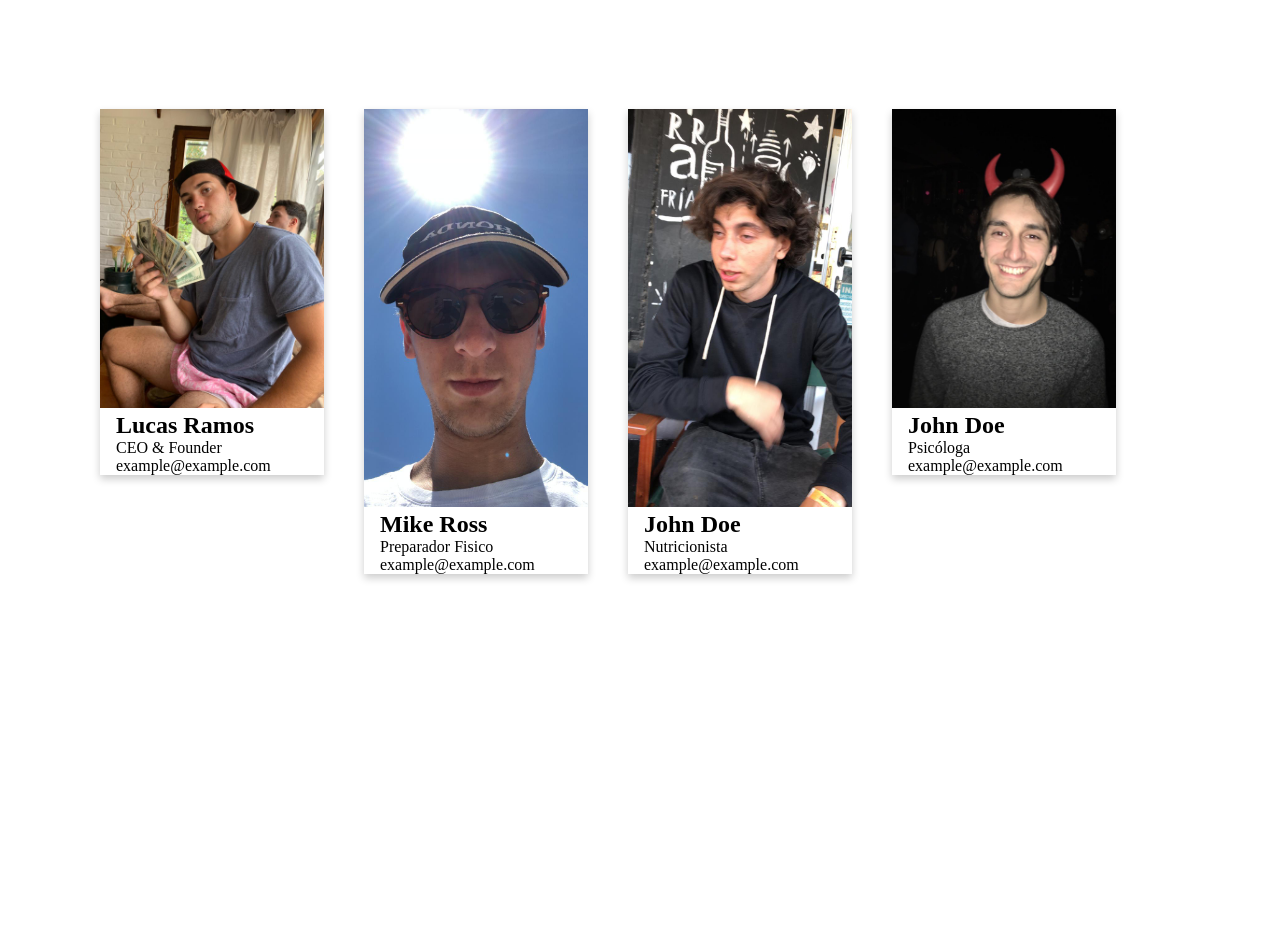
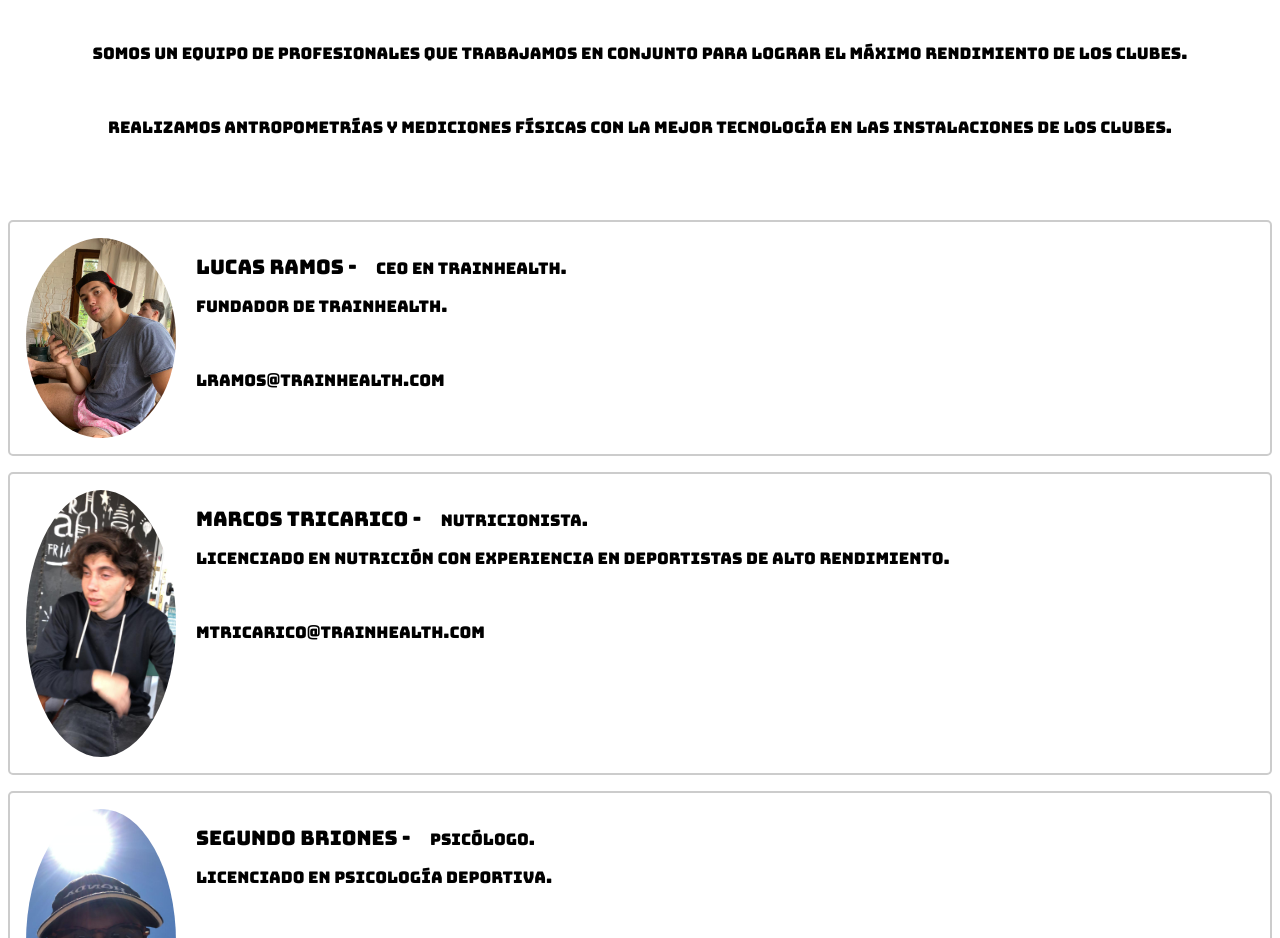
Before and after one commit to mvidi10/trainhealth, a plain HTML site: page index.html in a window 1280 px wide. Shown: the part 382-1320 px from the top of the page. Before the commit the page ends 1062 px from the top, so only its background shows below. Drawn offline with Linux system fonts and the light colour scheme.

Commit message:
nuevos cambios

```diff
--- a/home.css
+++ b/home.css
@@ -1,15 +1,17 @@
-*{
-    margin: 0;
-    padding: 0;
+
+html {
+  scroll-behavior: smooth;
 }
 
+/*body {
+  overflow: hidden; /* Hide scrollbars */
+}
 
 /*NAVBAR*/
 
 .container{
-    width: 100%;
+    width: 90%;
     margin: 0 auto;
-
 }
 .navbar{
     width: 100%;
@@ -17,12 +19,13 @@
     height: 70px;
     line-height: 70px;
     background: #ffffff;
-    border-bottom: 2px solid red;
+    /*border-bottom: 2px solid red;*/
     position: fixed;
 }
 .logo{
     width: 200px;
     float: left;
+    margin-bottom: 30px;
 }
 .menu{
     display: flex;
@@ -41,7 +44,7 @@
     color: #000000;
     text-decoration: none;
     font-family: 'Bungee', cursive;
-    text-transform: uppercase;
+
 }
 
 
@@ -70,6 +73,7 @@
       width: 100%;
       height: 100px;
       padding: 10px;
+      margin-top: 70px;
   }
   @media (min-aspect-ratio: 16/9){
       #videoTrain {
@@ -90,44 +94,63 @@
     text-align: center;
     background-color: #ffffff;
     color: #000000;
+    font-family: 'Bungee', cursive;
   }
 
 
 
   /*EQUIPO*/
-.equipo{
-    margin: 10vh 10vh 10vh 10vh;
+/* Style the container with a rounded border, grey background and some padding and margin */
+.containers {
+  border: 2px solid #ccc;
+  background-color: #ffffff;
+  border-radius: 5px;
+  padding: 16px;
+  margin: 16px 0;
+  font-family: 'Bungee', cursive;
 }
 
-  /* Four columns side by side */
-.column {
-    float: left;
-    padding: 10px 20px 10px 20px;
-    width: 20%;
-    margin-bottom: 16px;
+/* Clear floats after containers */
+.containers::after {
+  content: "";
+  clear: both;
+  display: table;
 }
 
-/* Display the columns below each other instead of side by side on small screens */
-@media screen and (max-width: 650px) {
-  .column {
-    width: 100%;
+/* Float images inside the container to the left. Add a right margin, and style the image as a circle */
+.containers img {
+  float: left;
+  margin-right: 20px;
+  border-radius: 50%;
+}
+
+/* Increase the font-size of a span element */
+.containers span {
+  font-size: 20px;
+  margin-right: 15px;
+}
+
+/* Add media queries for responsiveness. This will center both the text and the image inside the container */
+@media (max-width: 500px) {
+  .containers {
+    text-align: center;
+  }
+
+  .containers img {
+    margin: auto;
+    float: none;
     display: block;
   }
 }
 
-/* Add some shadows to create a card effect */
-.card {
-  box-shadow: 0 4px 8px 0 rgba(0, 0, 0, 0.2);
-}
 
-/* Some left and right padding inside the container */
-.container2 {
-  padding: 0 16px;
-}
+ /*FOOTER*/
 
-/* Clear floats */
-.container2::after, .row::after {
-  content: "";
-  clear: both;
-  display: table;
-}
+ .contacto{
+  padding: 50px;
+  text-align: center;
+  background-color: #ffffff;
+  color: #000000;
+  font-family: 'Bungee', cursive;
+  text-decoration: green;
+ }
--- a/index.html
+++ b/index.html
@@ -4,6 +4,7 @@
     <meta charset="UTF-8">
     <meta name="viewport" content="width=device-width, initial-scale=1.0">
     <link rel="stylesheet" href="https://cdnjs.cloudflare.com/ajax/libs/font-awesome/4.7.0/css/font-awesome.min.css">
+
     <link href="https://fonts.googleapis.com/css2?family=Bungee&display=swap" rel="stylesheet">
     <link rel="stylesheet" href="home.css">
     <title>Trainhealth</title>
@@ -12,13 +13,13 @@
     <div class="navbar">
         <div class="container">
             <div class="logo_div">
-               <a href="index.html"> <img src="./media/logo.jpeg" alt="" class="logo"></a>
+               <a href="#"> <img src="./media/logo.jpeg" alt="" class="logo"></a>
             </div>
             <div class="navbar_links">
                 <ul class="menu" id="myTopnav">
                     <li><a href="#que"> ¿Qué hacemos? </a></li>
                     <li><a href="#quienes"> ¿Quiénes somos? </a></li>
-                    <li><a href="#"> Contacto </a></li>
+                    <li><a href="#contacto"> Contacto </a></li>
                 </ul>
             </div>
         </div>
@@ -29,61 +30,52 @@
     <div id="que" class="about-section">
         <h1>Acerca de Trainhealth</h1>
         <br>
-        <p>Somos un equipo de profesionales que trabajamos en conjunto para lograr el maximo rendimiento de los clubes. </p>
-        <br>
+        <p>Somos un equipo de profesionales que trabajamos en conjunto para lograr el máximo rendimiento de los clubes. </p>
         <br>
 
-        <p>Realizamos antropometrías y mediciones fisicas con la mejor tecnología en las instalaciones de los clubes.</p>
+
+        <p>Realizamos antropometrías y mediciones físicas con la mejor tecnología en las instalaciones de los clubes.</p>
 
       </div>
-<div id="#quienes" class="equipo">
-    <div class="row">
-        <div class="column">
-          <div class="card">
-            <img src="./media/lucas.jpeg" alt="Jane" style="width:100%">
-            <div class="container2">
-              <h2>Lucas Ramos</h2>
-              <p class="title">CEO &amp; Founder</p>
-              <p>example@example.com</p>
+<div id="quienes" class="equipo">
+  <div class="containers">
+    <img src="./media/lucas.jpeg" alt="Avatar" style="width:150px">
+    <p><span>Lucas Ramos - </span> CEO en Trainhealth.</p>
+    <p>Fundador de Trainhealth.</p>
+    <br>
+    <p>lramos@trainhealth.com</p>
+  </div>
 
-            </div>
-          </div>
-        </div>
+  <div class="containers">
+    <img src="./media/trica.jpeg" alt="Avatar" style="width:150px">
+    <p><span >Marcos Tricarico - </span>Nutricionista.</p>
+    <p>Licenciado en Nutrición con experiencia en deportistas de alto rendimiento.</p>
+    <br>
+    <p>mtricarico@trainhealth.com</p>
+  </div>
 
-        <div class="column">
-          <div class="card">
-            <img src="./media/briones.jpeg" alt="Mike" style="width:100%">
-            <div class="container2">
-              <h2>Mike Ross</h2>
-              <p class="title">Preparador Fisico</p>
-              <p>example@example.com</p>
-            </div>
-          </div>
-        </div>
+  <div class="containers">
+    <img src="./media/briones.jpeg" alt="Avatar" style="width:150px">
+    <p><span >Segundo Briones - </span> Psicólogo.</p>
+    <p>Licenciado en psicología Deportiva.</p>
+    <br>
+    <p>sbriones@trainhealth.com</p>
+  </div>
 
-        <div class="column">
-          <div class="card">
-            <img src="./media/trica.jpeg" alt="John" style="width:100%">
-            <div class="container2">
-              <h2>John Doe</h2>
-              <p class="title">Nutricionista</p>
-              <p>example@example.com</p>
-            </div>
-          </div>
-        </div>
-        <div class="column">
-            <div class="card">
-              <img src="./media/ortiPerfil.jpeg" alt="John" style="width:100%">
-              <div class="container2">
-                <h2>John Doe</h2>
-                <p class="title">Psicóloga</p>
-                <p>example@example.com</p>
-              </div>
-            </div>
-          </div>
-      </div>
+  <div class="containers">
+    <img src="./media/ortiPerfil.jpeg" alt="Avatar" style="width:150px">
+    <p><span >Guido Ortiz - </span> Preparador Físico.</p>
+    <p>Preparador Físico especialista en fútbol, hockey y rugby.</p>
+    <br>
+    <p>gortiz@trainhealth.com</p>
+  </div>
 </div>
-
+<footer>
+  <div id="contacto" class="contacto">
+    <h2>Dejanos tu consulta en info@trainhealth.com</h2>
+    <h2>O bien te podes comunicar al <a href="https://wa.link/3x81rl"> +54 9 11 6216-0748</a> </h2>
+    </div>
+</footer>
 
 
       <script src="home.js"></script>
```
Also changed, not shown: 1 other file.
